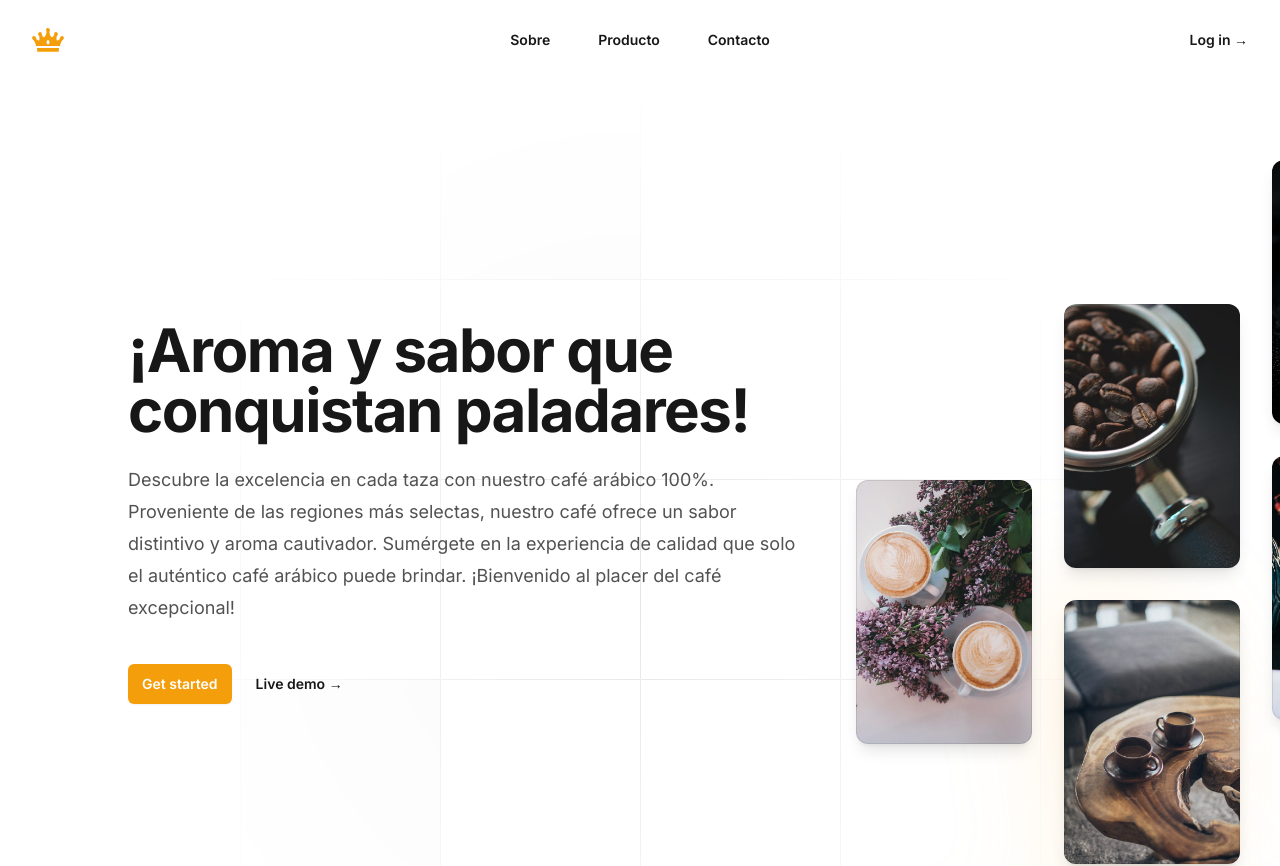
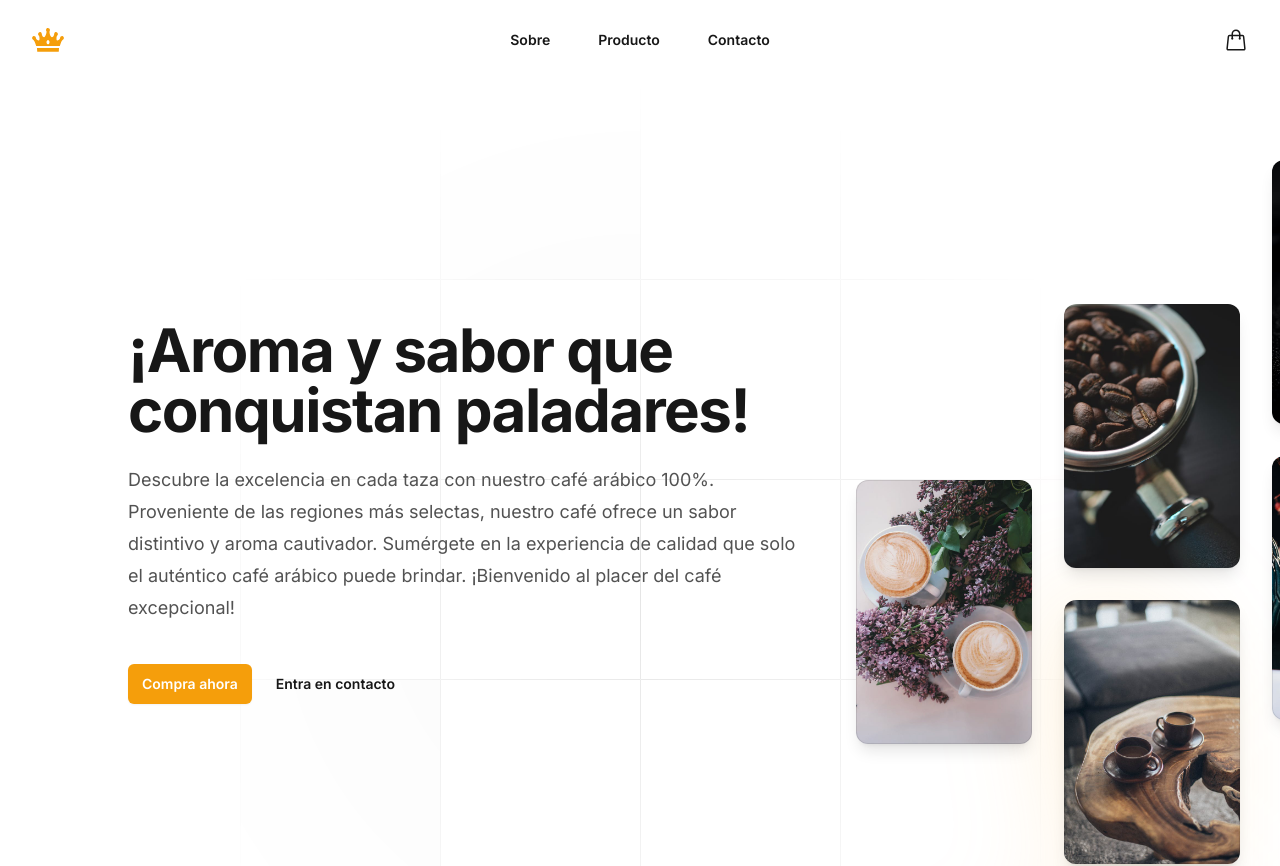
Before and after one commit to leomramos/kaffa-kaffee, a Next.js app: page / in a window 1280 px wide. Shown: the top 866 px of the page. Built offline with nearby package versions, Linux system fonts and the light colour scheme.

Commit message:
visual done

```diff
--- /dev/null
+++ b/src/app/not-found.tsx
@@ -0,0 +1,5 @@
+import { redirect } from 'next/navigation'
+
+export default function NotFound() {
+  return redirect('/')
+}
--- a/src/components/Contact.tsx
+++ b/src/components/Contact.tsx
@@ -24,7 +24,7 @@ export default function Contact() {
                 href='#'
                 className='rounded-md bg-primary-500 px-3.5 py-2.5 text-sm font-semibold text-white shadow-sm hover:bg-primary-400 focus-visible:outline focus-visible:outline-2 focus-visible:outline-offset-2 focus-visible:outline-primary-500'
               >
-                Entre en contacto <span aria-hidden='true'>&rarr;</span>
+                Entra en contacto <span aria-hidden='true'>&rarr;</span>
               </Link>
             </div>
           </div>
--- a/src/components/FAQ.tsx
+++ b/src/components/FAQ.tsx
@@ -3,41 +3,41 @@ import Link from 'next/link'
 const faqs = [
   {
     id: 1,
-    question: "What's the best thing about Switzerland?",
+    question:
+      '¿Cuál es la diferencia entre las variedades de café que ofrecen?',
     answer:
-      "I don't know, but the flag is a big plus. Lorem ipsum dolor sit amet consectetur adipisicing elit. Quas cupiditate laboriosam fugiat.",
+      'Cada variedad de nuestro café tiene perfiles de sabor únicos. Desde el Premium con sus notas achocolatadas hasta el Supremo con su distintiva floralidad, te invitamos a explorar y encontrar el que mejor se adapte a tus gustos.',
   },
   {
     id: 2,
-    question: "What's the best thing about Switzerland?",
+    question: '¿Cuál es el método de envío y cuánto tiempo tarda?',
     answer:
-      "I don't know, but the flag is a big plus. Lorem ipsum dolor sit amet consectetur adipisicing elit. Quas cupiditate laboriosam fugiat.",
+      'Utilizamos métodos de envío eficientes para entregar tu café fresco en 24 a 48 horas. Obtén más detalles sobre el proceso y el seguimiento de tu pedido en nuestra sección de envíos.',
   },
   {
     id: 3,
-    question: "What's the best thing about Switzerland?",
+    question: '¿Dónde se cultiva su café y cuál es el proceso de producción?',
     answer:
-      "I don't know, but the flag is a big plus. Lorem ipsum dolor sit amet consectetur adipisicing elit. Quas cupiditate laboriosam fugiat.",
+      'Nuestro café arábico 100% se cultiva en Villa Rica - Cerro de Pasco, una región conocida por su excelencia cafetera. Desde la cosecha hasta el tostado, cada etapa refleja nuestro compromiso con la calidad y la autenticidad.',
   },
   {
     id: 4,
-    question: "What's the best thing about Switzerland?",
+    question: '¿Tienen opciones de café descafeinado?',
     answer:
-      "I don't know, but the flag is a big plus. Lorem ipsum dolor sit amet consectetur adipisicing elit. Quas cupiditate laboriosam fugiat.",
+      'En K’affa Kaffeé nos enfocamos en ofrecer auténtico café arábico 100%, por lo que actualmente no contamos con opciones de café descafeinado. Nuestra pasión está en brindar experiencias de café ricas y auténticas que resalten las características únicas de cada grano. ¡Descubre la intensidad y sabor completo de nuestro café en cada taza!',
   },
   {
     id: 5,
-    question: "What's the best thing about Switzerland?",
+    question: '¿Cuál es su política de devoluciones y cambios?',
     answer:
-      "I don't know, but the flag is a big plus. Lorem ipsum dolor sit amet consectetur adipisicing elit. Quas cupiditate laboriosam fugiat.",
+      'Nos esforzamos por garantizar tu satisfacción. Si no estás completamente satisfecho con tu compra, consulta nuestra política de devoluciones en la sección correspondiente de nuestra página web o comunícate directamente con nuestro equipo para obtener asistencia. Tu felicidad con nuestro café es nuestra prioridad.',
   },
   {
     id: 6,
-    question: "What's the best thing about Switzerland?",
+    question: '¿Cómo almaceno adecuadamente el café para mantener su frescura?',
     answer:
-      "I don't know, but the flag is a big plus. Lorem ipsum dolor sit amet consectetur adipisicing elit. Quas cupiditate laboriosam fugiat.",
+      'Para preservar la frescura y los aromas de nuestro café, te recomendamos almacenarlo en un lugar fresco y oscuro, en un recipiente hermético. Evita la luz directa y la humedad. ¡Así garantizarás que cada taza mantenga su sabor excepcional!',
   },
-  // More questions...
 ]
 
 export default function FAQ() {
@@ -47,15 +47,15 @@ export default function FAQ() {
         Preguntas frecuentes
       </h2>
       <p className='mt-6 max-w-2xl text-base leading-7 text-gray-600'>
-        Have a different question and can’t find the answer you’re looking for?
-        Reach out to our support team by{' '}
+        ¿Tienes una consulta diferente y no encuentras la respuesta que buscas?
+        Ponte en contacto con nosotros{' '}
         <Link
           href='#'
           className='font-semibold text-primary-500 hover:text-primary-400'
         >
-          sending us an email
+          enviándonos un correo electrónico,
         </Link>{' '}
-        and we’ll get back to you as soon as we can.
+        y nos pondremos en contacto contigo tan pronto como sea posible.
       </p>
       <div className='mt-20'>
         <dl className='space-y-16 sm:grid sm:grid-cols-2 sm:gap-x-6 sm:gap-y-16 sm:space-y-0 lg:grid-cols-3 lg:gap-x-10'>
--- a/src/components/Hero.tsx
+++ b/src/components/Hero.tsx
@@ -60,16 +60,16 @@ export default function Hero() {
               </p>
               <div className='mt-10 flex items-center gap-x-6'>
                 <Link
-                  href='#'
+                  href='#product'
                   className='rounded-md bg-primary-500 px-3.5 py-2.5 text-sm font-semibold text-white shadow-sm hover:bg-primary-400 focus-visible:outline focus-visible:outline-2 focus-visible:outline-offset-2 focus-visible:outline-primary-500'
                 >
-                  Get started
+                  Compra ahora
                 </Link>
                 <Link
-                  href='#'
+                  href='#contact'
                   className='text-sm font-semibold leading-6 text-gray-900'
                 >
-                  Live demo <span aria-hidden='true'>→</span>
+                  Entra en contacto
                 </Link>
               </div>
             </div>
--- a/src/components/Logos.tsx
+++ b/src/components/Logos.tsx
@@ -10,19 +10,19 @@ export default function Logos() {
               Contamos con el apoyo de grandes compañías
             </h2>
             <p className='mt-6 text-lg leading-8 text-gray-600'>
-              Lorem ipsum dolor sit amet, consectetur adipiscing elit. Et,
-              egestas tempus tellus etiam sed. Quam a scelerisque amet
-              ullamcorper eu enim et fermentum, augue.
+              Con más de 15 años ofreciendo nuestros servicios, tenemos el
+              orgullo de contar con la confianza de diversas empresas conocidas
+              a nivel nacional e internacional.
             </p>
             <div className='mt-8 flex items-center gap-x-6'>
               <Link
-                href='#'
+                href='#product'
                 className='rounded-md bg-primary-500 px-3.5 py-2.5 text-sm font-semibold text-white shadow-sm hover:bg-primary-400 focus-visible:outline focus-visible:outline-2 focus-visible:outline-offset-2 focus-visible:outline-primary-500'
               >
-                Create account
+                Compra ahora
               </Link>
-              <a href='#' className='text-sm font-semibold text-gray-900'>
-                Contact us <span aria-hidden='true'>&rarr;</span>
+              <a href='#contact' className='text-sm font-semibold text-gray-900'>
+                Entra en contacto
               </a>
             </div>
           </div>
--- a/src/components/Navbar.tsx
+++ b/src/components/Navbar.tsx
@@ -1,7 +1,11 @@
 'use client'
 
 import { Dialog } from '@headlessui/react'
-import { Bars3Icon, XMarkIcon } from '@heroicons/react/24/outline'
+import {
+  Bars3Icon,
+  ShoppingBagIcon,
+  XMarkIcon,
+} from '@heroicons/react/24/outline'
 import Link from 'next/link'
 import { useState } from 'react'
 
@@ -52,7 +56,7 @@ export default function Navbar() {
             href='#'
             className='text-sm font-semibold leading-6 text-gray-900'
           >
-            Log in <span aria-hidden='true'>&rarr;</span>
+            <ShoppingBagIcon className='h-6 w-6' aria-hidden='true' />
           </Link>
         </div>
       </nav>
@@ -85,6 +89,7 @@ export default function Navbar() {
                   <Link
                     key={item.name}
                     href={item.href}
+                    onClick={() => setMobileMenuOpen(false)}
                     className='-mx-3 block rounded-lg px-3 py-2 text-base font-semibold leading-7 text-gray-900 hover:bg-gray-50'
                   >
                     {item.name}
@@ -96,7 +101,7 @@ export default function Navbar() {
                   href='#'
                   className='-mx-3 block rounded-lg px-3 py-2.5 text-base font-semibold leading-7 text-gray-900 hover:bg-gray-50'
                 >
-                  Log in
+                  Carrito
                 </Link>
               </div>
             </div>
```
